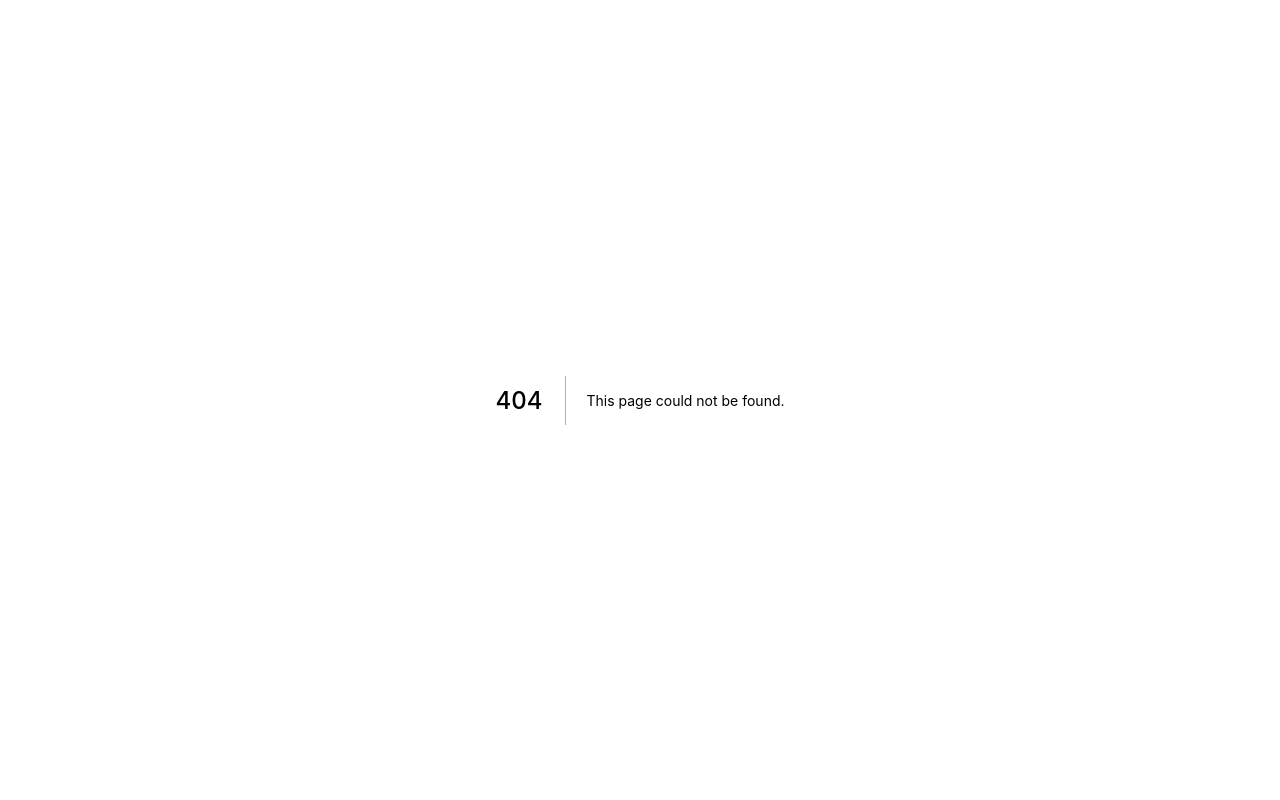
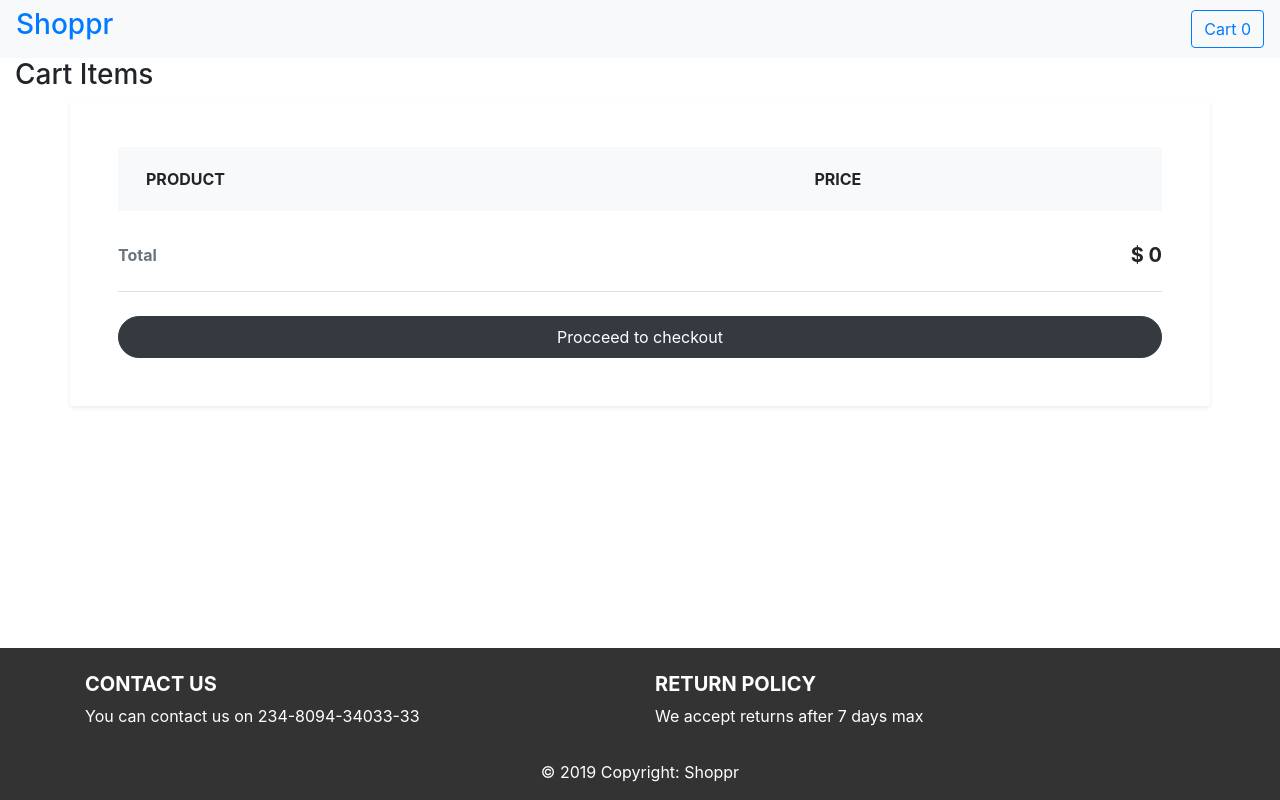
Before and after one commit to rghvndr99/jamstack-next-netlfy, a Next.js app: page /cart in a window 1280 px wide. Before the commit this address had no page. Built offline with nearby package versions, Linux system fonts and the light colour scheme.

Commit message:
adding services

```diff
--- /dev/null
+++ b/component/CartContext.js
@@ -0,0 +1,5 @@
+import { createContext } from 'react';
+
+const CartContext = createContext();
+
+export default CartContext;
--- /dev/null
+++ b/component/Footer.js
@@ -0,0 +1,29 @@
+const Footer = () => {
+    const mystyle = {
+        "position": "absolute",
+        "bottom": "0",
+        "width": "100%",
+        "backgroundColor": "#333",
+        "color":"#fff",
+    };
+    return (
+        <footer style={mystyle} className="page-footer font-small bg-blue pt-4">
+          <div className="container text-center text-md-left">
+            <div className="row">
+              <div className="col-md-6 mt-md-0 mt-3">
+                <h5 className="text-uppercase font-weight-bold">Contact Us</h5>
+                <p>You can contact us on 234-8094-34033-33</p>
+              </div>
+              <div className="col-md-6 mb-md-0 mb-3">
+                <h5 className="text-uppercase font-weight-bold">Return Policy</h5>
+                <p>We accept returns after 7 days max</p>
+              </div>
+            </div>
+          </div>
+          <div className="footer-copyright text-center py-3">© 2019 Copyright:
+            <span> Shoppr</span>
+          </div>
+        </footer>
+    );
+  };
+  export default Footer;
--- /dev/null
+++ b/component/Layout.js
@@ -0,0 +1,19 @@
+import Head from 'next/head'
+import Navbar from './Navbar.js'
+import Footer from './Footer.js'
+
+function Layout(props) {
+  return (
+    <div>
+      <Head>
+        <title>Shopping Cart</title>
+        <meta name="viewport" content="initial-scale=1.0, width=device-width" />
+        <link href="https://stackpath.bootstrapcdn.com/bootstrap/4.3.1/css/bootstrap.min.css" rel="stylesheet" integrity="sha384-ggOyR0iXCbMQv3Xipma34MD+dH/1fQ784/j6cY/iJTQUOhcWr7x9JvoRxT2MZw1T" crossorigin="anonymous"/>
+      </Head>
+      <Navbar/>
+       <div className="container-fluid">{props.children}</div>
+      <Footer/>
+    </div>
+  )
+}
+export default Layout
--- /dev/null
+++ b/component/Navbar.js
@@ -0,0 +1,14 @@
+import React from 'react';
+import { useContext } from 'react';
+import CartContext from './cartContext';
+
+const Navbar = (props) => {
+  const { cart } = useContext(CartContext);
+  return (
+    <nav className="navbar navbar-light bg-light">
+      <h3><a href="/">Shoppr</a></h3>
+      <a href="/cart" className="btn btn-outline-primary my-2 my-sm-0">Cart {cart.length}</a>
+    </nav>
+  );
+};
+export default Navbar
--- a/package.json
+++ b/package.json
@@ -4,9 +4,10 @@
   "description": "",
   "main": "index.js",
   "dependencies": {
+    "isomorphic-unfetch": "^3.0.0",
     "next": "^9.1.7",
+    "react": "^16.12.0",
     "react-dom": "^16.12.0",
-    "react": "^16.12.0",
     "serve": "^11.3.0"
   },
   "devDependencies": {},
--- /dev/null
+++ b/pages/_app.js
@@ -0,0 +1,47 @@
+import App from 'next/app'
+import Layout from '../component/Layout.js'
+import cartcontext from '../component/CartContext';
+
+export default class MyApp extends App {
+
+  state = {
+      cart : [],
+      carttotal : 0
+  }
+
+  componentDidMount = () => {
+    const cart = JSON.parse(localStorage.getItem('cart'));
+    const carttotal = JSON.parse(localStorage.getItem('total'));
+    if (cart) {
+      this.setState({
+         cart,
+         carttotal
+      });
+    }
+  };
+
+  addToCart = (product) => {
+    this.setState({
+        cart: [...this.state.cart, product]
+    });
+    localStorage.setItem('cart', JSON.stringify(this.state.cart));
+  }
+
+  calculateTotal = (price) => {
+    this.setState({
+      carttotal: this.state.carttotal + price
+    });
+    localStorage.setItem('total', JSON.stringify(this.state.carttotal));
+  }
+
+  render () {
+    const { Component, pageProps } = this.props
+    return (
+      <cartcontext.Provider value={{cart: this.state.cart, addToCart: this.addToCart, total: this.calculateTotal, carttotal: this.state.carttotal}}>
+        <Layout>
+          <Component {...pageProps} />
+        </Layout>
+      </cartcontext.Provider>
+    )
+  }
+}
--- /dev/null
+++ b/pages/cart.js
@@ -0,0 +1,55 @@
+import { useContext } from 'react';
+    import CartContext from '../component/CartContext';
+
+    const Cart = () => {
+       const { cart, carttotal } = useContext(CartContext);
+       return(
+         <div>
+          <h3 >Cart Items</h3>
+          <div className="pb-5">
+            <div className="container">
+              <div className="row">
+                <div className="col-lg-12 p-5 bg-white rounded shadow-sm mb-5">
+                  <div className="table-responsive">
+                    <table className="table">
+                      <thead>
+                        <tr>
+                          <th scope="col" className="border-0 bg-light">
+                            <div className="p-2 px-3 text-uppercase">Product</div>
+                          </th>
+                          <th scope="col" className="border-0 bg-light">
+                            <div className="py-2 text-uppercase">Price</div>
+                          </th>
+                        </tr>
+                      </thead>
+                      <tbody>
+                        {cart.map(item =>
+                        <tr>
+                          <th scope="row" className="border-0">
+                            <div className="p-2">
+                              <img src={item.image} alt="product" width="70" className="img-fluid rounded shadow-sm"/>
+                              <div className="ml-3 d-inline-block align-middle">
+                              <h5 className="mb-0"> <a href="#" className="text-dark d-inline-block align-middle">{item.description}</a></h5>
+                              </div>
+                            </div>
+                          </th>
+                          <td className="border-0 align-middle"><strong>$ {item.price}</strong></td>
+                        </tr>
+                        )}
+                      </tbody>
+                    </table>
+                  </div>
+                 <ul className="list-unstyled mb-4">
+                    <li className="d-flex justify-content-between py-3 border-bottom"><strong className="text-muted">Total</strong>
+                      <h5 className="font-weight-bold">$ {carttotal}</h5>
+                    </li>
+                  </ul>
+                  <a href="#" className="btn btn-dark rounded-pill py-2 btn-block">Procceed to checkout</a>
+                </div>
+              </div>
+            </div>
+          </div>
+         </div>
+       )
+    }
+    export default Cart;
```
Also changed, not shown: component/Product.js (added, +19 -0 lines), component/ProductItem.js (added, +28 -0 lines), component/Products.js (added, +21 -0 lines), pages/index.js (+14 -4 lines), pages/product/[id].js (added, +14 -0 lines), 1 other file (tests, documents, lock files or other folders).
